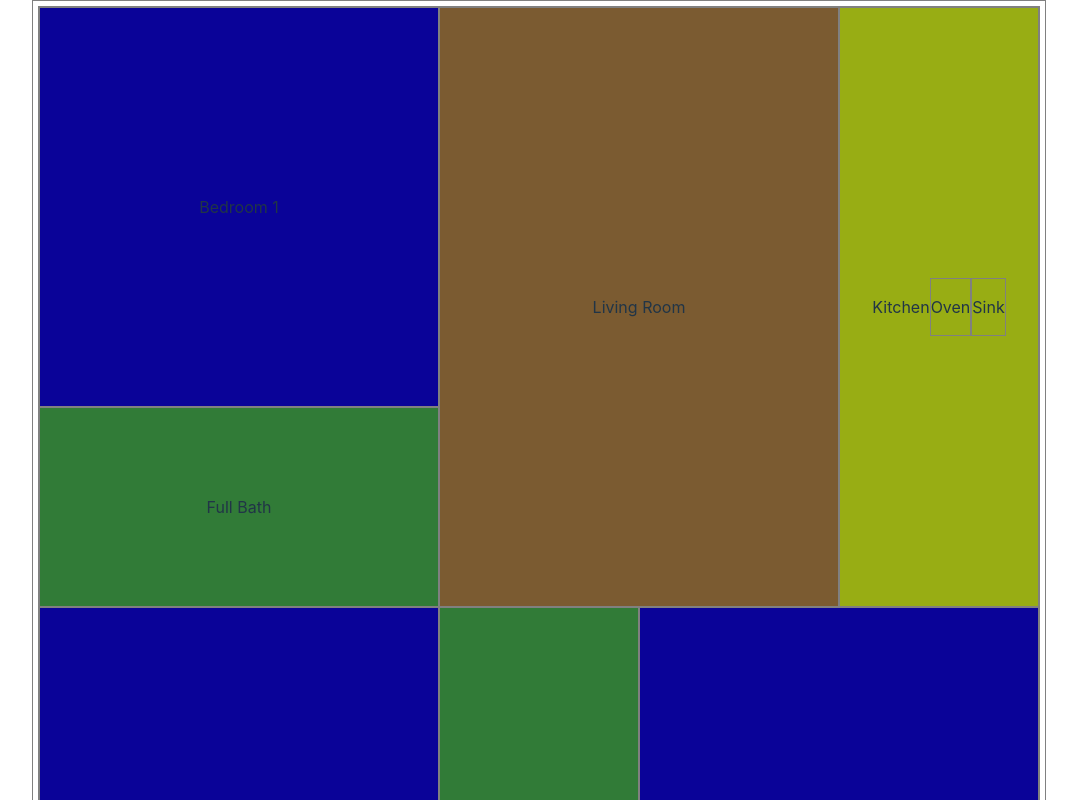
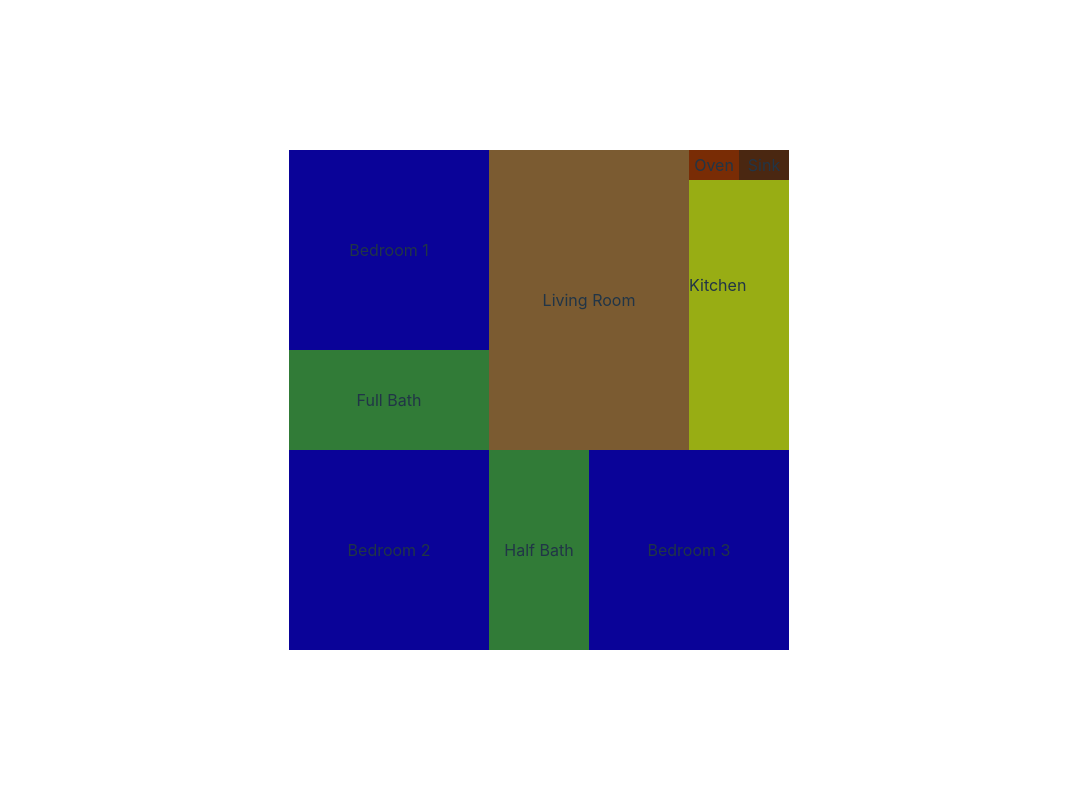
Before and after one commit to cmacnamara/floorplab-lab, a React (Vite) app: page / in a window 1280 px wide. Shown: the top 800 px of the page, without its empty margins (101-1178 px from the left). Built offline with nearby package versions, Linux system fonts and the light colour scheme.

Commit message:
finish styling oven and sink components

```diff
--- a/src/App.css
+++ b/src/App.css
@@ -40,18 +40,12 @@
   color: #888;
 }
 
-div {
-  border: 1px solid grey;
-  margin: 5px;
-  padding: 5px;
-}
-
 .floorplan-container {
   margin: 0;
   padding: 0;
   display: grid;
-  grid-template-columns: 200px 200px 200px 200px 200px;
-  grid-template-rows: 200px 200px 200px 200px 200px;
+  grid-template-columns: 100px 100px 100px 100px 100px;
+  grid-template-rows: 100px 100px 100px 100px 100px;
 }
 
 .plan-item-box {
@@ -60,6 +54,10 @@ div {
   align-items: center;
   margin: 0;
   padding: 0;
+}
+
+.room-title {
+  margin: 0;
 }
 
 #bed-1 {
@@ -90,6 +88,31 @@ div {
   grid-row: 1 / span 3;
   grid-column: 5 / span 1;
   background-color:rgb(152, 173, 20);
+  display: grid;
+  grid-template-columns: repeat(2, 50px);
+  grid-template-rows: repeat(10, 30px);
+}
+
+#kitchen-label {
+  grid-row: 5 / span 1;
+  grid-column: 1 / span 1;
+}
+
+#oven {
+  background-color: rgb(121, 44, 5);
+  grid-row: 1 / span 1;
+  grid-column: 1 / span 1;
+  width: 100%;
+  height: 100%;
+}
+
+#sink {
+  background-color: rgb(74, 39, 17);
+  grid-row: 1 / span 1;
+  grid-column: 2 / span 1;
+  justify-self: stretch;
+  width: 100%;
+  height: 100%;
 }
 
 #Full-bath {
--- a/src/Kitchen.jsx
+++ b/src/Kitchen.jsx
@@ -4,7 +4,7 @@ import Sink from './Sink'
 const Kitchen = props => {
   return (
     <div className="plan-item-box" id="kitchen">
-      <p className="room-title">Kitchen</p>
+      <p className="room-title" id="kitchen-label">Kitchen</p>
       <Oven />
       <Sink />
     </div>
--- a/src/Oven.jsx
+++ b/src/Oven.jsx
@@ -1,6 +1,6 @@
 const Oven = () => {
   return (
-    <div className="plan-item-box">
+    <div className="plan-item-box" id="oven">
       <p className="room-title">Oven</p>
     </div>
   )
--- a/src/Sink.jsx
+++ b/src/Sink.jsx
@@ -1,6 +1,6 @@
 const Sink = () => {
   return (
-    <div className="plan-item-box">
+    <div className="plan-item-box" id="sink">
       <p className="room-title">Sink</p>
     </div>
   )
```
